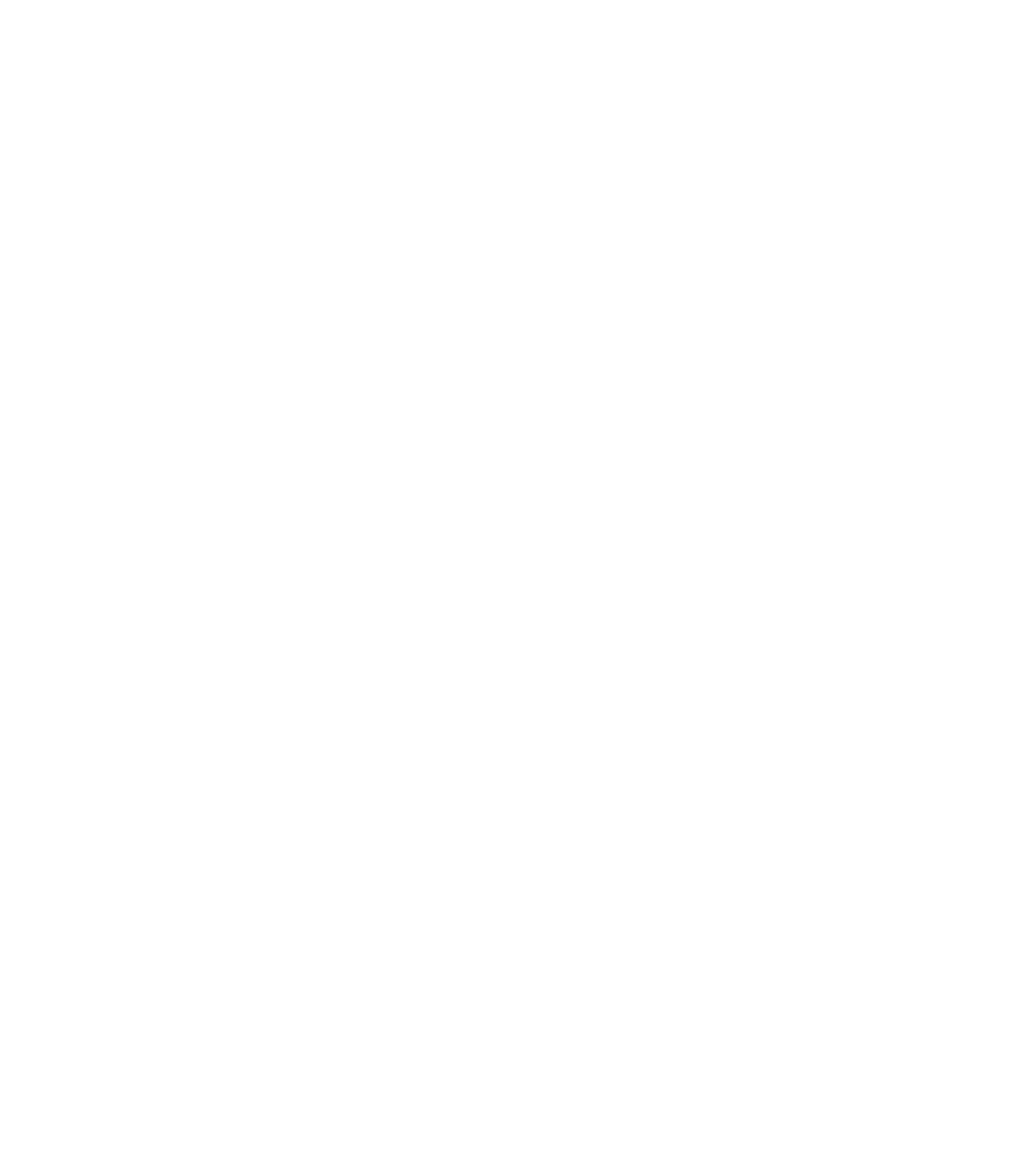
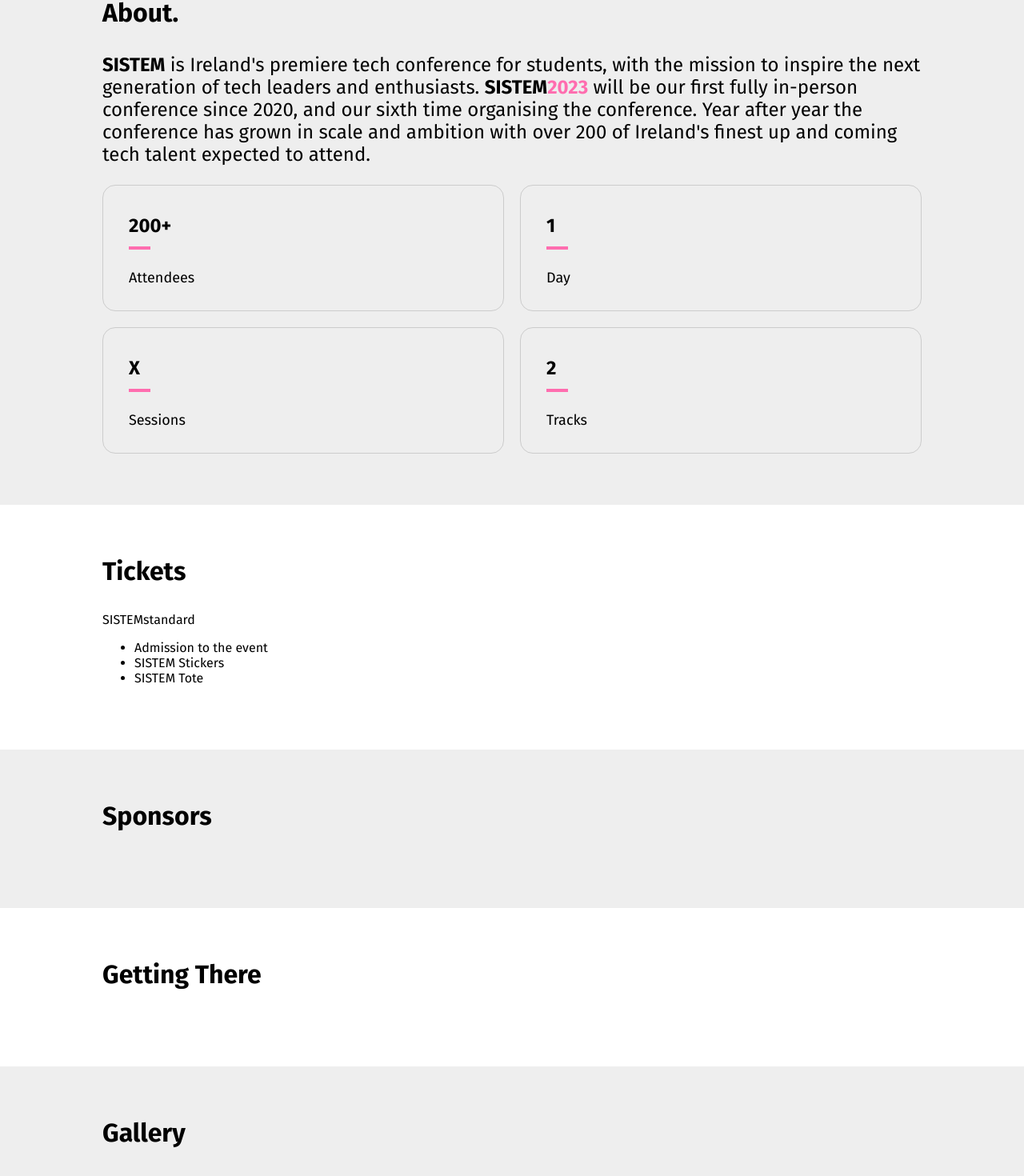
Before and after one commit to sistemconf/website, a React (Vite) app: page / in a window 1280 px wide. Shown: the part 867-2337 px from the top of the page at 80% size. Before the commit the page ends 800 px from the top, so only its background shows below. Built offline with nearby package versions, Linux system fonts and the light colour scheme.

Commit message:
About section + other section layout

```diff
--- /dev/null
+++ b/src/components/static/Footer.scss
@@ -0,0 +1 @@
+@import "../colours";
--- a/src/components/static/Navbar.jsx
+++ b/src/components/static/Navbar.jsx
@@ -21,7 +21,9 @@
                     <a href="#">Home</a>
                     <a href="#">Team</a>
                     <a href="#">Code of Contact</a>
-                    <a href="#">Buy Tickets</a>
+                    <div>
+                        <a href="#" className="button">Buy Tickets</a>
+                    </div>
                 </nav>
             </div>
         </header>
--- a/src/components/static/Navbar.scss
+++ b/src/components/static/Navbar.scss
@@ -44,7 +44,17 @@
                 color: inherit;
                 text-decoration: none;
                 font-size: 20px;
+            }
 
+            .button {
+                text-align: center;
+                font-family: 'HussarBold';
+                font-size: 16px;
+                border: 3px solid $secondary;
+                padding: 6px 8px;
+                border-radius: 8px;
+                cursor: pointer;
+                text-transform: uppercase;
             }
         }
     }
--- a/src/pages/Index.jsx
+++ b/src/pages/Index.jsx
@@ -11,10 +11,81 @@
                         <h1>
                             A <span>Student</span> Tech<br class="hide-mobile"/> & Enterprise Conference.
                         </h1>
-                            <h3>March 11<sup>th</sup> 2023, Dublin City University.</h3>
-                            <a href="#" class="button">Buy Tickets</a>
-                            <a href="#" class="button secondary">Schedule</a>
+                        <h3>March 11<sup>th</sup> 2023, Dublin City University.</h3>
+                        <a href="#" class="button">Buy Tickets</a>
+                        <a href="#" class="button secondary">Schedule</a>
+                    </div>
+                </section>
 
+                <section className="about" id="about">
+                    <div className="container">
+                        <h3>About.</h3>
+                        <p>
+                            <b>SISTEM</b> is Ireland's premiere tech conference for students, with the mission to inspire the next generation of tech leaders and enthusiasts.&nbsp;
+                            <b>SISTEM<span>2023</span></b> will be our first fully in-person conference since 2020, and our sixth time organising the conference. Year after year the conference has grown in scale and ambition
+                            with over 200 of Ireland's finest up and coming tech talent expected to attend.
+                        </p>
+
+                        <div className="stats-container">
+                            <div className="stats">
+                                <div className="stat">
+                                    <h3>200+</h3>
+                                    <p>Attendees</p>
+                                </div>
+
+                                <div className="stat">
+                                    <h3>1</h3>
+                                    <p>Day</p>
+                                </div>
+
+                                <div className="stat">
+                                    <h3>X</h3>
+                                    <p>Sessions</p>
+                                </div>
+
+                                <div className="stat">
+                                    <h3>2</h3>
+                                    <p>Tracks</p>
+                                </div>
+                            </div>
+                        </div>
+
+                    </div>
+                </section>
+
+                <section className="tickets" id="tickets">
+                    <div className="container">
+                        <h3>
+                            Tickets
+                        </h3>
+                        <div>
+                            <div>
+                                SISTEM<span>standard</span>
+                                <ul>
+                                    <li>Admission to the event</li>
+                                    <li>SISTEM Stickers</li>
+                                    <li>SISTEM Tote</li>
+                                </ul>
+                            </div>
+                        </div>
+                    </div>
+                </section>
+
+                <section className="sponsors" id="sponsors">
+                    <div className="container">
+                        <h3>Sponsors</h3>
+                    </div>
+                </section>
+
+                <section className="getting-there" id="getting-there">
+                    <div className="container">
+                        <h3>Getting There</h3>
+                    </div>
+                </section>
+
+                <section className="gallery" id="gallery">
+                    <div className="container">
+                        <h3>Gallery</h3>
                     </div>
                 </section>
             </main>
--- a/src/pages/index.scss
+++ b/src/pages/index.scss
@@ -73,5 +73,115 @@
                 }
             }
         }
+
+        section.about {
+            background-color: #EEE;
+
+            .container {
+
+                padding-top: 32px;
+                padding-bottom: 64px;
+
+                h3 {
+                    font-size: 32px;
+                }
+
+                p {
+                    font-size: 24px;
+                }
+
+                span {
+                    color: $secondary;
+                }
+
+                .stats-container {
+                    width: 100%;
+                    height: 100%;
+
+                    align-items: center;
+                }
+
+                .stats {
+                    width: 100%;
+                    align-items: center;
+
+                    display: grid;
+                    grid-template-columns: 1fr 1fr;
+                    grid-row: auto auto;
+                    grid-column-gap: 20px;
+                    grid-row-gap: 20px;
+                    justify-content: center;
+
+                    .stat {
+                        border: 1px solid #CCC;
+                        padding: 12px 16px;
+                        padding-left: 32px;
+                        border-radius: 16px;
+
+                        h3 {
+                            font-size: 24px;
+                            width: 27px;
+                            padding-bottom: 12px;
+                            border-bottom: 4px solid $secondary;
+                        }
+
+                        p {
+                            font-size: 18px;
+                        }
+                    }
+                }
+            }
+        }
+
+        section.tickets {
+            .container {
+
+                padding-top: 32px;
+                padding-bottom: 64px;
+
+                h3 {
+                    font-size: 32px;
+                }
+            }
+        }
+
+        section.sponsors {
+            background-color: #EEE;
+            .container {
+
+                padding-top: 32px;
+                padding-bottom: 64px;
+
+                h3 {
+                    font-size: 32px;
+                }
+            }
+        }
+
+        section.getting-there {
+            .container {
+
+                padding-top: 32px;
+                padding-bottom: 64px;
+
+                h3 {
+                    font-size: 32px;
+                }
+            }
+        }
+
+        section.gallery {
+            background-color: #EEE;
+            .container {
+
+
+                padding-top: 32px;
+                padding-bottom: 64px;
+
+                h3 {
+                    font-size: 32px;
+                }
+            }
+        }
     }
 }
```
Also changed, not shown: src/components/static/Footer.jsx (added, +9 -0 lines).
